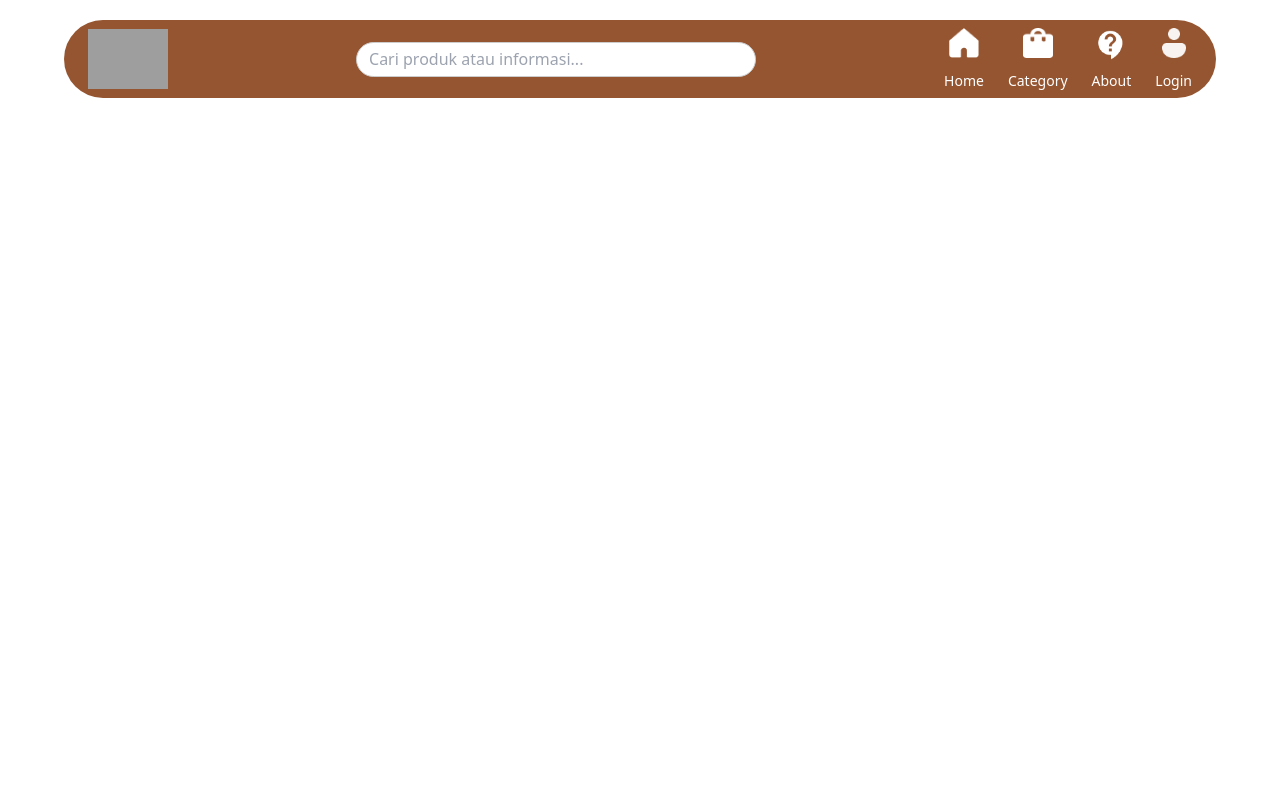
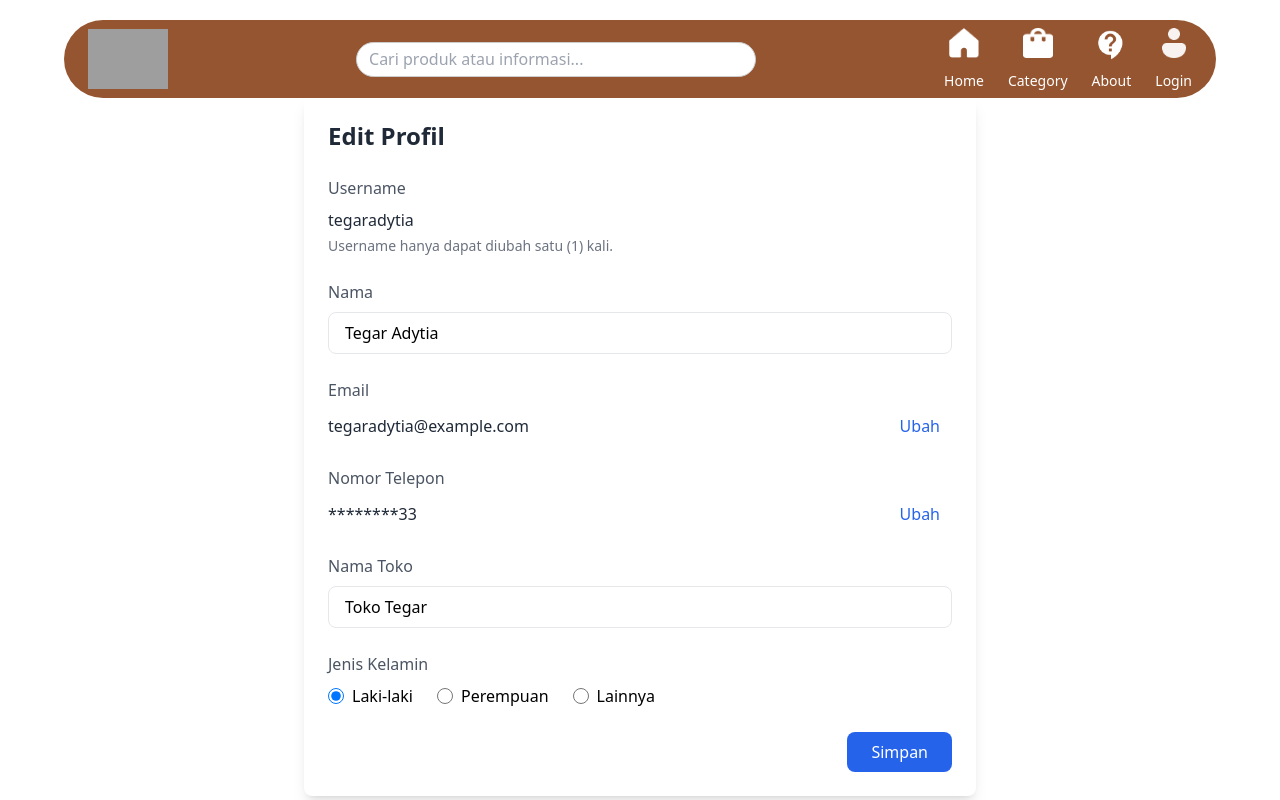
Before and after one commit to kookie2805/KINI, a React (Vite) app: page /editprofile in a window 1280 px wide. Built offline with nearby package versions, Linux system fonts and the light colour scheme; grey boxes are pictures that could not be loaded.

Commit message:
bismillah

```diff
--- a/src/App.jsx
+++ b/src/App.jsx
@@ -18,6 +18,7 @@ import Wishlist from './components/wishlist';
    import Notification from './components/notification';// Import Wishlist
    import Profile from './components/profileuser';
    import Lapormasalah from './components/laporkanmasalah';
+   import EditProfile from './components/editprofile'; // Impor komponen EditProfile
 
    // Komponen ResponsiveNavbar
    const ResponsiveNavbar = () => {
@@ -33,8 +34,6 @@ const Layout = ({ children }) => {
 
    const App = () => {
      const isMobile = useMediaQuery({ query: '(max-width: 768px)' });
-
-
 
      return (
        <Router>
@@ -55,11 +54,11 @@ const App = () => {
              <Route path="/product-detail" element={<ProductDetail />} />
              <Route path="/profileuser" element={<Profile />} />
              <Route path="/laporkanmasalah" element={<Lapormasalah />} />
+             <Route path="/editprofile" element={<EditProfile />} /> {/* Tambahkan rute untuk EditProfile */}
 
              {/* Route untuk halaman Wishlist */}
              <Route path="/wishlist" element={<Wishlist />} />
              <Route path="/notification" element={<Notification />} />
-
            </Routes>
          </Layout>
        </Router>
--- /dev/null
+++ b/src/components/editprofile.jsx
@@ -0,0 +1,143 @@
+import React, { useState } from "react";
+import { useNavigate } from "react-router-dom";
+
+const EditProfile = () => {
+  const navigate = useNavigate();
+
+  // State untuk menyimpan data profil
+  const [formData, setFormData] = useState({
+    name: "Tegar Adytia",
+    email: "tegaradytia@example.com",
+    phone: "0812345678933",
+    storeName: "Toko Tegar",
+    gender: "Laki-laki"
+  });
+
+  // Fungsi untuk menangani perubahan input
+  const handleChange = (e) => {
+    const { name, value } = e.target;
+    setFormData({
+      ...formData,
+      [name]: value
+    });
+  };
+
+  // Fungsi untuk menyimpan perubahan
+  const handleSave = () => {
+    alert("Profil berhasil diperbarui!");
+    navigate("/profileuser"); // Kembali ke halaman profil setelah menyimpan
+  };
+
+  return (
+    <div className="max-w-2xl mx-auto p-6 bg-white rounded-lg shadow-lg mt-10">
+      <h1 className="text-2xl font-bold text-gray-800 mb-6">Edit Profil</h1>
+
+      {/* Username Section */}
+      <div className="mb-6">
+        <label className="block text-gray-600 mb-2">Username</label>
+        <div className="font-medium text-gray-800">tegaradytia</div>
+        <p className="text-sm text-gray-500 mt-1">
+          Username hanya dapat diubah satu (1) kali.
+        </p>
+      </div>
+
+      {/* Nama Section */}
+      <div className="mb-6">
+        <label className="block text-gray-600 mb-2">Nama</label>
+        <input
+          type="text"
+          name="name"
+          value={formData.name}
+          onChange={handleChange}
+          className="w-full border rounded-lg px-4 py-2 focus:outline-none focus:ring-2 focus:ring-blue-500"
+        />
+      </div>
+
+      {/* Email Section */}
+      <div className="mb-6">
+        <label className="block text-gray-600 mb-2">Email</label>
+        <div className="flex items-center justify-between">
+          <span className="text-gray-800">{formData.email}</span>
+          <button className="text-blue-600 hover:text-blue-800 font-medium px-3 py-1">
+            Ubah
+          </button>
+        </div>
+      </div>
+
+      {/* Nomor Telepon Section */}
+      <div className="mb-6">
+        <label className="block text-gray-600 mb-2">Nomor Telepon</label>
+        <div className="flex items-center justify-between">
+          <span className="text-gray-800">********33</span>
+          <button className="text-blue-600 hover:text-blue-800 font-medium px-3 py-1">
+            Ubah
+          </button>
+        </div>
+      </div>
+
+      {/* Nama Toko Section */}
+      <div className="mb-6">
+        <label className="block text-gray-600 mb-2">Nama Toko</label>
+        <input
+          type="text"
+          name="storeName"
+          value={formData.storeName}
+          onChange={handleChange}
+          className="w-full border rounded-lg px-4 py-2 focus:outline-none focus:ring-2 focus:ring-blue-500"
+        />
+      </div>
+
+      {/* Jenis Kelamin Section */}
+      <div className="mb-6">
+        <label className="block text-gray-600 mb-2">Jenis Kelamin</label>
+        <div className="flex gap-6">
+          <label className="flex items-center gap-2">
+            <input
+              type="radio"
+              name="gender"
+              value="Laki-laki"
+              checked={formData.gender === "Laki-laki"}
+              onChange={handleChange}
+              className="w-4 h-4"
+            />
+            Laki-laki
+          </label>
+          <label className="flex items-center gap-2">
+            <input
+              type="radio"
+              name="gender"
+              value="Perempuan"
+              checked={formData.gender === "Perempuan"}
+              onChange={handleChange}
+              className="w-4 h-4"
+            />
+            Perempuan
+          </label>
+          <label className="flex items-center gap-2">
+            <input
+              type="radio"
+              name="gender"
+              value="Lainnya"
+              checked={formData.gender === "Lainnya"}
+              onChange={handleChange}
+              className="w-4 h-4"
+            />
+            Lainnya
+          </label>
+        </div>
+      </div>
+
+      {/* Tombol Simpan */}
+      <div className="flex justify-end">
+        <button
+          onClick={handleSave}
+          className="bg-blue-600 hover:bg-blue-700 text-white px-6 py-2 rounded-lg transition-colors"
+        >
+          Simpan
+        </button>
+      </div>
+    </div>
+  );
+};
+
+export default EditProfile;
--- a/src/components/profileuser.jsx
+++ b/src/components/profileuser.jsx
@@ -1,32 +1,50 @@
 import React, { useState } from "react";
+import { useNavigate } from "react-router-dom";
 
 const Profile = () => {
-  // State untuk mengontrol tampilan sidebar
   const [isOpen, setIsOpen] = useState(false);
+  const navigate = useNavigate();
 
-  // Toggle function untuk menampilkan atau menyembunyikan sidebar
+  // Data dummy user
+  const userData = {
+    name: "Tegar Adytia",
+    username: "@akutegaradytia",
+    email: "tegaradytia@example.com",
+    phone: "0812345678933",
+    storeName: "Toko Tegar",
+    gender: "Laki-laki"
+  };
+
   const toggleSidebar = () => setIsOpen(!isOpen);
+
+  const handleEditProfile = () => {
+    navigate("/editprofile");
+  };
 
   return (
     <div className="flex flex-col lg:flex-row h-auto lg:h-screen bg-gray-100">
-      {/* Sidebar (Hamburger Menu) */}
+      {/* Sidebar Menu */}
       <div
         className={`${
           isOpen ? "block" : "hidden"
-        } lg:block w-full lg:w-64 bg-[#955530ae]  p-5 text-white fixed lg:relative top-0 left-0 h-full z-50 transition-all`}
+        } lg:block w-full lg:w-64 bg-[#955530ae] p-5 text-white fixed lg:relative top-0 left-0 h-full z-50 transition-all`}
       >
-        <h2 className="text-lg font-bold">HISTORY TRANSAKSI</h2>
-        <ul className="mt-5 space-y-2">
-          <li className="cursor-pointer p-3 rounded-md hover:bg-white hover:text-black transition">Semua</li>
-          <li className="cursor-pointer p-3 rounded-md hover:bg-white hover:text-black transition">Menunggu</li>
-          <li className="cursor-pointer p-3 rounded-md hover:bg-white hover:text-black transition">Disetujui</li>
-          <li className="cursor-pointer p-3 rounded-md hover:bg-white hover:text-black transition">Selesai</li>
-          <li className="cursor-pointer p-3 rounded-md hover:bg-white hover:text-black transition">Dibatalkan</li>
-          <li className="cursor-pointer p-3 rounded-md hover:bg-white hover:text-black transition">Arsip</li>
+        <h2 className="text-lg font-bold mb-5">HISTORY TRANSAKSI</h2>
+        <ul className="space-y-2">
+          {["Semua", "Menunggu", "Disetujui", "Selesai", "Dibatalkan", "Arsip"].map(
+            (menu, index) => (
+              <li
+                key={index}
+                className="cursor-pointer p-3 rounded-md hover:bg-white hover:text-black transition"
+              >
+                {menu}
+              </li>
+            )
+          )}
         </ul>
       </div>
 
-      {/* Hamburger Button */}
+      {/* Hamburger Button Mobile */}
       <button
         className="lg:hidden absolute top-5 left-5 text-black text-3xl z-50"
         onClick={toggleSidebar}
@@ -34,44 +52,65 @@ const Profile = () => {
         {isOpen ? "×" : "☰"}
       </button>
 
-      {/* Main Content */}
+      {/* Konten Utama */}
       <div className="flex-1 p-5 lg:p-10">
-        {/* Profile Card */}
-        <div className="flex flex-col sm:flex-row items-center bg-white p-6 rounded-lg shadow-lg">
-          <div className="w-24 h-24 bg-gray-400 rounded-full"></div>
-          <div className="ml-5 text-center sm:text-left">
-            <h2 className="text-2xl font-bold">Tegar Adytia</h2>
-            <p className="text-gray-500 text-lg">@akutegaradytia</p>
+        {/* Header Profil */}
+        <div className="flex flex-col sm:flex-row items-center bg-white p-6 rounded-lg shadow-lg mb-8">
+          <div className="w-24 h-24 bg-gray-400 rounded-full mb-4 sm:mb-0"></div>
+          <div className="sm:ml-5 text-center sm:text-left">
+            <h2 className="text-2xl font-bold text-gray-800">{userData.name}</h2>
+            <p className="text-gray-500 text-lg">{userData.username}</p>
           </div>
-          <button className="mt-4 sm:mt-0 sm:ml-auto bg-green-600 text-white px-6 py-2 rounded-lg">Edit</button>
+          <button
+            onClick={handleEditProfile}
+            className="mt-4 sm:mt-0 sm:ml-auto bg-green-600 hover:bg-green-700 text-white px-6 py-2 rounded-lg transition-colors"
+          >
+            Edit Profil
+          </button>
         </div>
 
-        {/* Action Buttons */}
-        <div className="mt-5 flex flex-col sm:flex-row space-x-0 sm:space-x-4 space-y-3 sm:space-y-0">
-          <button className="bg-red-600 text-white px-6 py-3 rounded-lg font-semibold flex items-center gap-2">⚠ Laporkan Masalah</button>
-          <button className="bg-green-600 text-white px-6 py-3 rounded-lg font-semibold flex items-center gap-2">➡ Keluar</button>
-          <button className="bg-red-700 text-white px-6 py-3 rounded-lg font-semibold flex items-center gap-2">❤️ Barang Favorit</button>
-          <button className="bg-orange-500 text-white px-6 py-3 rounded-lg font-semibold flex items-center gap-2">⚡ Alamat Saya</button>
+        {/* Tombol Aksi */}
+        <div className="grid grid-cols-1 sm:grid-cols-2 lg:grid-cols-4 gap-3 mb-8">
+          <button className="bg-red-600 hover:bg-red-700 text-white p-3 rounded-lg font-semibold flex items-center justify-center gap-2">
+            ⚠ Laporkan Masalah
+          </button>
+          <button className="bg-green-600 hover:bg-green-700 text-white p-3 rounded-lg font-semibold flex items-center justify-center gap-2">
+            ➡ Keluar
+          </button>
+          <button className="bg-red-700 hover:bg-red-800 text-white p-3 rounded-lg font-semibold flex items-center justify-center gap-2">
+            ❤️ Barang Favorit
+          </button>
+          <button className="bg-orange-500 hover:bg-orange-600 text-white p-3 rounded-lg font-semibold flex items-center justify-center gap-2">
+            ⚡ Alamat Saya
+          </button>
         </div>
 
-        {/* Orders */}
-        <div className="mt-5 grid grid-cols-1 sm:grid-cols-2 lg:grid-cols-4 gap-6">
-          {[1, 2, 3, 4].map((item) => (
-            <div key={item} className="bg-white p-5 rounded-lg shadow-lg border border-gray-200">
-              <h3 className="font-bold text-lg">Pesanan ID</h3>
-              <p className="text-gray-700">Nama: name</p>
-              <p className="text-gray-700">Alamat: address</p>
-              <p className="text-gray-700">No. HP: number_phone</p>
-              <p className="font-bold text-gray-800 mt-2">Metode Pembayaran: payment_method</p>
-              <div className="mt-2 text-gray-700">
-                <p><strong>Barang 1</strong></p>
-                <p>Kuantitas x Harga</p>
+        {/* Daftar Pesanan */}
+        <div className="grid grid-cols-1 sm:grid-cols-2 lg:grid-cols-3 gap-6">
+          {[1, 2, 3].map((order) => (
+            <div key={order} className="bg-white p-5 rounded-lg shadow-lg border border-gray-200">
+              <div className="mb-4">
+                <h3 className="font-bold text-lg text-gray-800">Pesanan #ORD{order}</h3>
+                <p className="text-gray-600">Tanggal: 2023-09-{10 + order}</p>
               </div>
-              <p className="mt-3 font-bold text-gray-800">Total Harga</p>
-              <div className="mt-4 flex justify-between">
-                <button className="bg-green-500 text-white px-4 py-2 rounded-lg">Selesai</button>
-                <button className="bg-red-600 text-white px-4 py-2 rounded-lg">Batalkan</button>
-                <button className="bg-blue-500 text-white px-4 py-2 rounded-lg">🔍</button>
+
+              <div className="space-y-2 mb-4">
+                <p className="text-gray-700">
+                  <span className="font-semibold">Status:</span>{" "}
+                  <span className="text-green-600">Selesai</span>
+                </p>
+                <p className="text-gray-700">
+                  <span className="font-semibold">Total:</span> Rp{250000 + (order * 50000)},-
+                </p>
+              </div>
+
+              <div className="flex justify-between gap-2">
+                <button className="flex-1 bg-blue-600 hover:bg-blue-700 text-white px-3 py-2 rounded-lg text-sm">
+                  Detail Pesanan
+                </button>
+                <button className="flex-1 bg-gray-600 hover:bg-gray-700 text-white px-3 py-2 rounded-lg text-sm">
+                  Beli Lagi
+                </button>
               </div>
             </div>
           ))}
```
Lines whose indentation alone changed are shown as unchanged.
